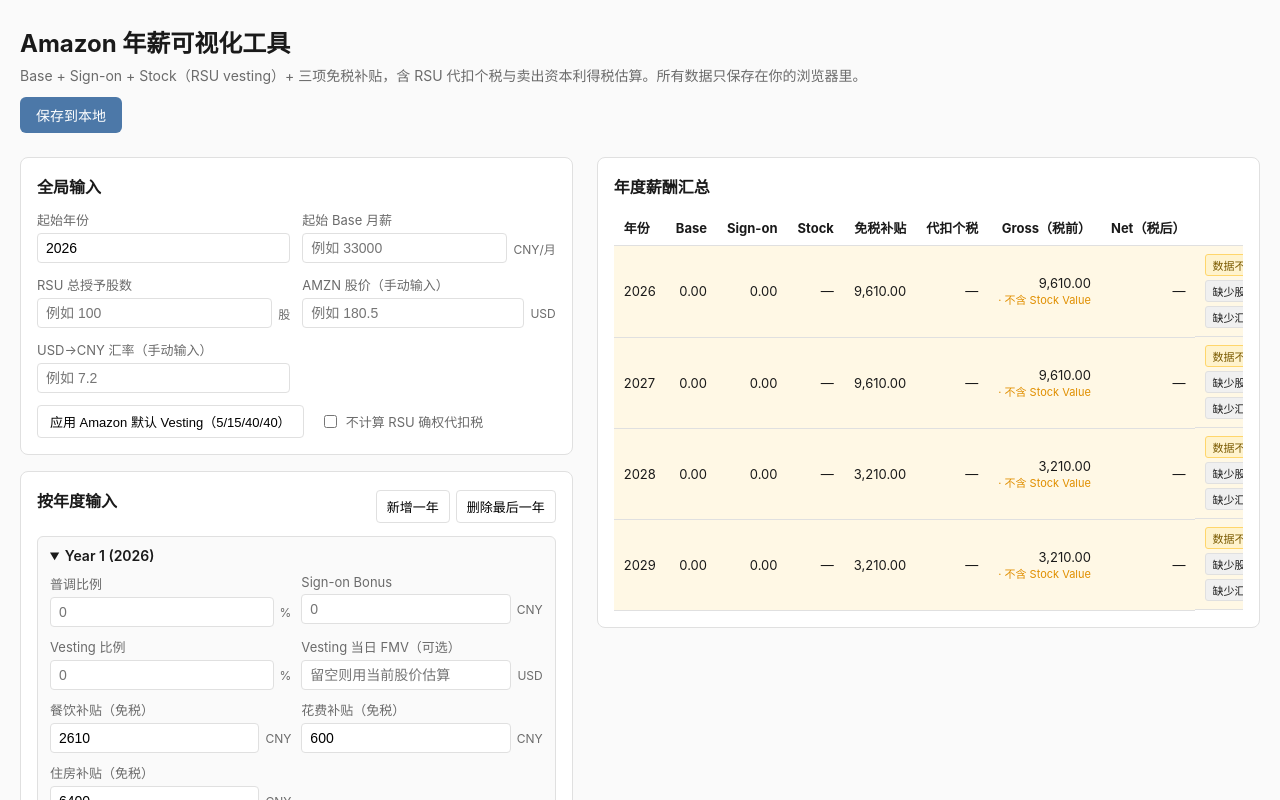
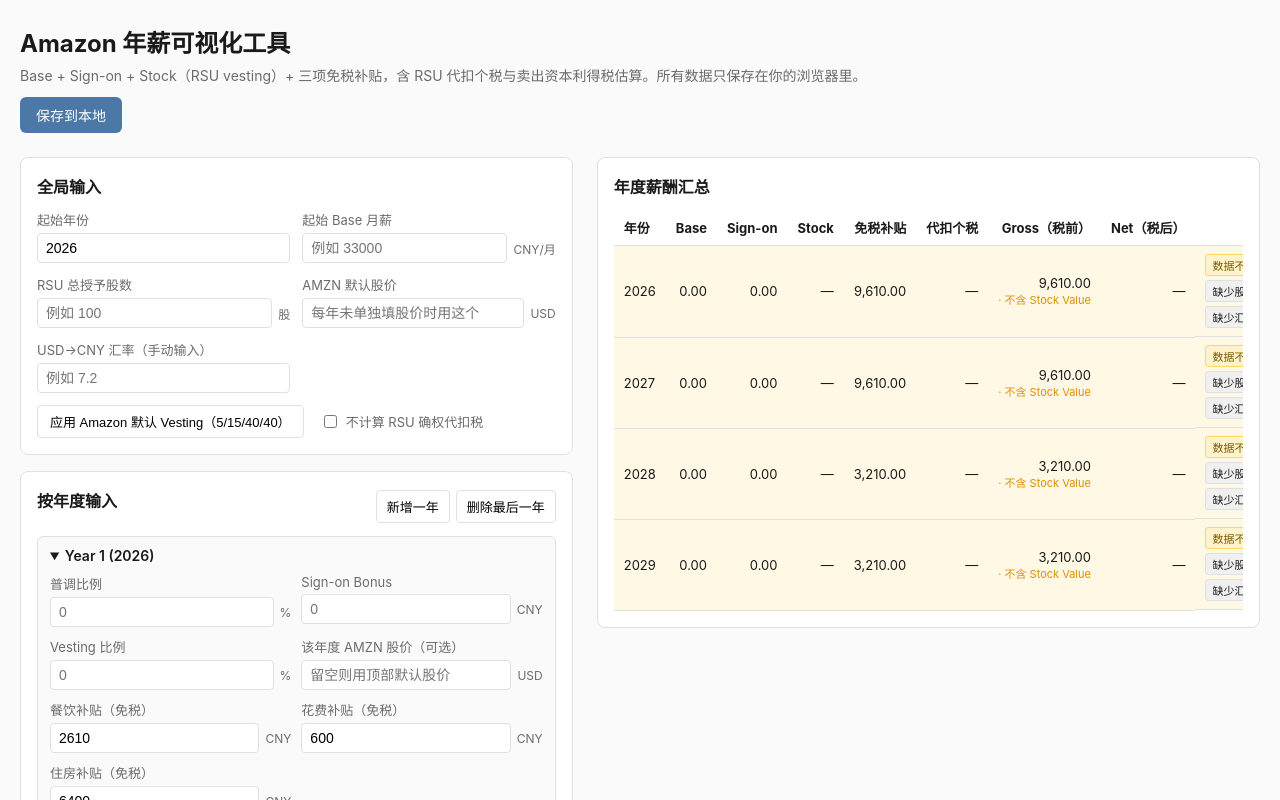
Before and after one commit to aaron-lzy/-, a React (Vite) app: page / in a window 1280 px wide. Shown: the top 800 px of the page. Built offline with nearby package versions, Linux system fonts and the light colour scheme.

Commit message:
Per-year stock price: Vesting FMV drives that year's Stock_Value; global price is the fallback

```diff
--- a/app.js
+++ b/app.js
@@ -97,16 +97,20 @@
     );
 
     const missingFx = fxRate === undefined || fxRate === null;
-    const missingPrice = stockPriceUsd === undefined || stockPriceUsd === null;
+    // 该年度有效的股价：优先 Vesting_FMV，否则回落到全局 stockPriceUsd
+    const effectiveStockPriceUsd = y.vestingFmvUsd ?? stockPriceUsd;
+    const missingPrice =
+      effectiveStockPriceUsd === undefined || effectiveStockPriceUsd === null;
 
     let stockValueCny = null;
     let taxableRsuIncomeCny = null;
     let withholdingTaxCny = null;
 
     if (!missingFx && !missingPrice) {
-      stockValueCny = computeStockValueCny(vestedShares, stockPriceUsd, fxRate);
-      const fmv = y.vestingFmvUsd ?? stockPriceUsd;
-      taxableRsuIncomeCny = round2(vestedShares * fmv * fxRate);
+      // 每年的股价：优先使用该年度的 Vesting_FMV，否则回落到全局 stockPriceUsd
+      const yearStockPriceUsd = effectiveStockPriceUsd;
+      stockValueCny = computeStockValueCny(vestedShares, yearStockPriceUsd, fxRate);
+      taxableRsuIncomeCny = round2(vestedShares * yearStockPriceUsd * fxRate);
       withholdingTaxCny = plan.disableWithholdingTax
         ? 0
         : computeWithholdingTax(taxableRsuIncomeCny);
@@ -484,12 +488,12 @@
         error: errors['rsuGrant'],
       }),
       h(NumberField, {
-        label: 'AMZN 股价（手动输入）',
+        label: 'AMZN 默认股价',
         value: plan.stockPriceUsd,
         onCommit: (v) => dispatch({ type: 'SET_FIELD', field: 'stockPriceUsd', value: v }),
         min: 0.01,
         suffix: 'USD',
-        placeholder: '例如 180.5',
+        placeholder: '每年未单独填股价时用这个',
         error: errors['stockPriceUsd'],
       }),
       h(NumberField, {
@@ -681,13 +685,13 @@
         error: err('vestingPct'),
       }),
       h(NumberField, {
-        label: 'Vesting 当日 FMV（可选）',
+        label: '该年度 AMZN 股价（可选）',
         value: year.vestingFmvUsd,
         onCommit: (v) =>
           dispatch({ type: 'SET_YEAR_FIELD', yearIdx, field: 'vestingFmvUsd', value: v }),
         min: 0.01,
         suffix: 'USD',
-        placeholder: '留空则用当前股价估算',
+        placeholder: '留空则用顶部默认股价',
         error: err('vestingFmvUsd'),
       }),
       h(NumberField, {
```
